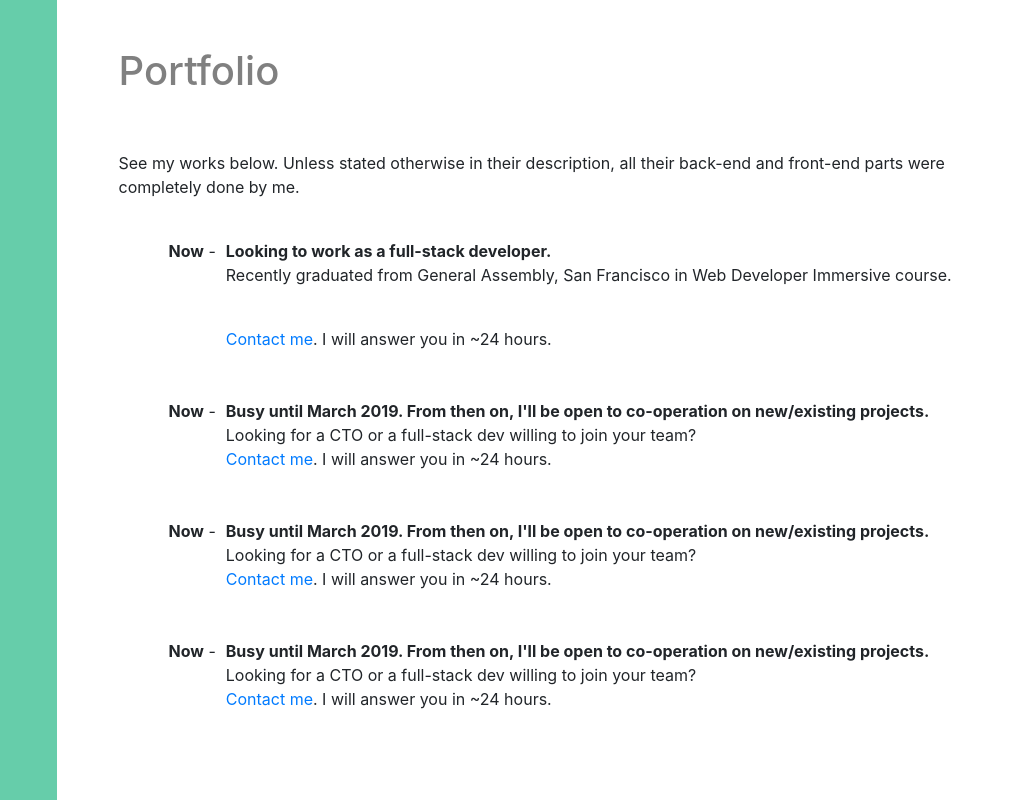
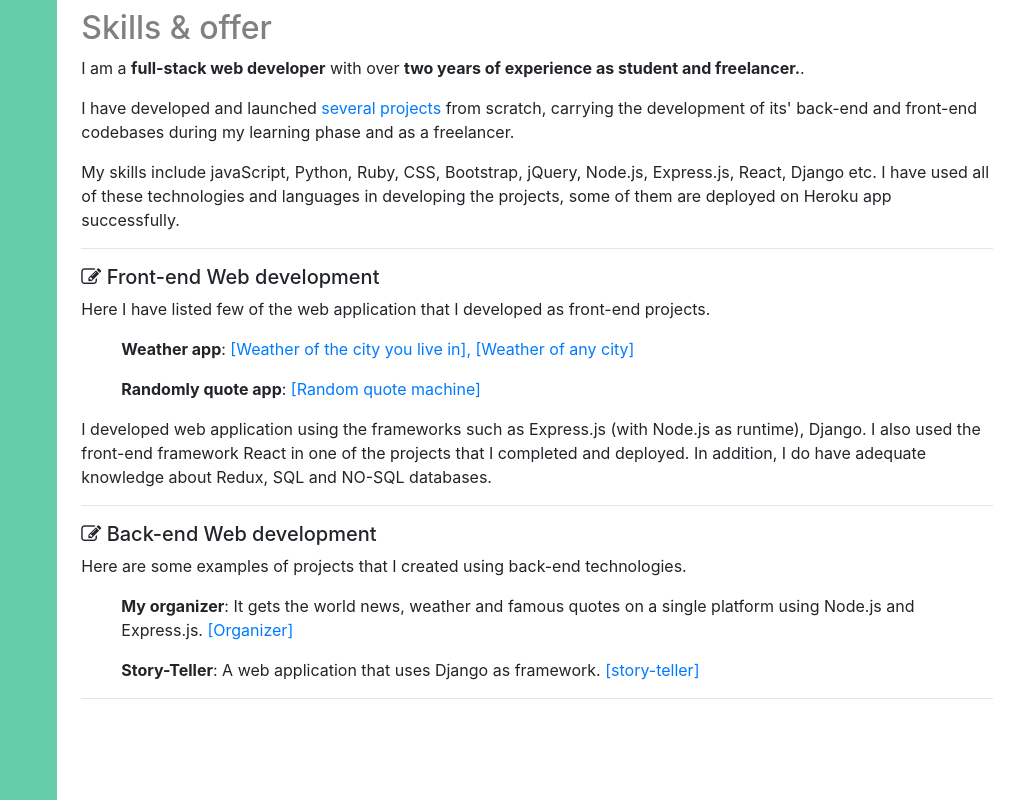
Before and after one commit to bmanandhar/renamed_bijaya_followed, a plain HTML site: page skills.html in a window 1280 px wide. Shown: the full height of the page, 263-1280 px from the left. Drawn offline with nearby package versions, Linux system fonts and the light colour scheme.

Commit message:
all commits

```diff
--- a/skills.html
+++ b/skills.html
@@ -45,7 +45,6 @@
               <i class="fa fa-bars"></i>
             </a>
           </div>
-
           <div class="navigation-extendable">
             <ul>
               <li class=""><a href="/portfolio/">Portfolio</a></li>
@@ -86,79 +85,73 @@
     </aside>
     <div class="col-md-9 right">
       <div class="home-inner">
-        <div class="home-heading">
-          <div class="main-section portfolio-section">
-            <h1 class="main-title">Portfolio</h1><br /><br />
-            <p>See my works below. Unless stated otherwise in their description, all their back-end and front-end parts were completely done by me.</p>
-            <div class="timeline portfolio-timeline">
-              <ul><br />
-                <li>
-                  <div class="time-and-project">
-                  <div class="timeline_element-date">
-                    <time class="timeline_element-date-text"><b>Now</b> - </time>
-                  </div>
-                  <div class="timeline_element-contents">
-                      <div class="project-text">
-                        <div class="project-description">
-                          <strong>Looking to work as a full-stack developer.</strong><br />
-                          <p>Recently graduated from General Assembly, San Francisco in Web Developer Immersive course.</p><br />
-                          <a href="/contact/">Contact me</a>. I will answer you in ~24 hours.
-                          </div>
-                        </div>
-                      </div>
-                    </div>
-                  </li><br /><br />
-                  <li>
-                    <div class="time-and-project">
-                    <div class="timeline_element-date">
-                      <time class="timeline_element-date-text"><b>Now</b> - </time>
-                    </div>
-                    <div class="timeline_element-contents">
-                      <div class="project-text">
-                        <div class="project-description">
-                          <strong>Busy until March 2019. From then on, I'll be open to co-operation on new/existing projects.</strong><br />
-                          Looking for a CTO or a full-stack dev willing to join your team?<br />
-                          <a href="/contact/">Contact me</a>. I will answer you in ~24 hours.
-                          </div>
-                        </div>
-                      </div>
-                    </div>
-                  </li><br /><br />
-                  <li>
-                    <div class="time-and-project">
-                      <div class="timeline_element-date">
-                        <time class="timeline_element-date-text"><b>Now</b> - </time>
-                      </div>
-                      <div class="timeline_element-contents">
-                        <div class="project-text">
-                          <div class="project-description">
-                            <strong>Busy until March 2019. From then on, I'll be open to co-operation on new/existing projects.</strong><br />
-                            Looking for a CTO or a full-stack dev willing to join your team?<br />
-                            <a href="/contact/">Contact me</a>. I will answer you in ~24 hours.
-                          </div>
-                        </div>
-                      </div>
-                    </div>
-                  </li><br /><br />
-                  <li>
-                    <div class="time-and-project">
-                    <div class="timeline_element-date">
-                      <time class="timeline_element-date-text"><b>Now</b> - </time>
-                    </div>
-                    <div class="timeline_element-contents">
-                      <div class="project-text">
-                        <div class="project-description">
-                          <strong>Busy until March 2019. From then on, I'll be open to co-operation on new/existing projects.</strong><br />
-                          Looking for a CTO or a full-stack dev willing to join your team?<br />
-                          <a href="/contact/">Contact me</a>. I will answer you in ~24 hours.
-                          </div>
-                        </div>
-                      </div>
-                    </div>
-                  </li><br /><br />
-                </ul>
-              </div>
-            </div>
+        <div class="main-section offer-section">
+          <h2 class="main-title">Skills & offer</h2>
+          <p>I am a <strong>full-stack web developer</strong> with over <strong>two years of experience as student and freelancer.</strong>.</p>
+
+          <p>I have developed and launched <a href="/portfolio/">several projects</a> from scratch, carrying the development of its' back-end and front-end codebases during my learning phase and as a freelancer.</p>
+
+          <p>My skills include javaScript, Python, Ruby, CSS, Bootstrap, jQuery, Node.js, Express.js, React, Django etc. I have used all of these technologies and languages in developing the projects, some of them are deployed on Heroku app successfully.
+
+          </p>
+          <hr>
+          <h5 class="red">
+            <i class="fa fa-edit"></i>
+            Front-end Web development
+          </h5>
+          <p>Here I have listed few of the web application that I developed as front-end projects.</p>
+          <ul>
+            <li>
+            <p>
+              <b>Weather app</b>:
+              <a href="https://codepen.io/bmanandhar/pen/yvbyVL">[Weather of the city you live in],</a>
+              <a href="https://codepen.io/bmanandhar/pen/qxqgXW">[Weather of any city]</a>
+          </p>
+          </li>
+          <li>
+            <p>
+              <b>Randomly quote app</b>:
+              <a href="https://codepen.io/bmanandhar/pen/wyKJrY">[Random quote machine]</a>
+            </p>
+          </li>
+
+        </ul>
+          <p>
+            I developed web application using the frameworks such as Express.js (with Node.js as runtime), Django. I also used the front-end framework React in one of the projects that I completed and deployed. In addition, I do have adequate knowledge about Redux, SQL and NO-SQL databases.
+          </p>
+        </ul>
+        <hr>
+        <h5 class="red">
+          <i class="fa fa-edit"></i>
+          Back-end Web development
+        </h5>
+        <p>Here are some examples of projects that I created using back-end technologies.</p>
+        <ul>
+          <li>
+            <p>
+              <b>My organizer</b>: It gets the world news, weather and famous quotes on a single platform using Node.js and Express.js.
+              <a href="https://arcane-castle-80049.herokuapp.com/">[Organizer]</a>
+            </p>
+          </li>
+        </ul>
+        <ul>
+            <li>
+              <p>
+              <b>Story-Teller</b>: A web application that uses Django as framework.
+              <a href="http://storyteller-49.herokuapp.com/">[story-teller]</a>
+            </p>
+          </li>
+        </ul>
+
+        <ul>
+            <li>
+              <p>
+              <b></b>
+              <a href=""></a>
+            </p>
+          </li>
+        </ul>
+        <hr>
           </div>
         </div>
       </div>
--- a/style.css
+++ b/style.css
@@ -38,7 +38,7 @@
 }
 
 .right-inner {
-  margin: 30% 10%;
+  margin: 10% 10%;
 }
 
 .home-heading, .home-sub-heading {
@@ -49,8 +49,8 @@
   margin-top: 15%;
 }
 
-.home-heading {
-  margin: 5%;
+.home-heading, .main-section {
+  margin: 1%;
 }
 
 ul {
```
Also changed, not shown: portfolio.html (+1 -1 lines), skillsOne.html (+3 -5 lines).
